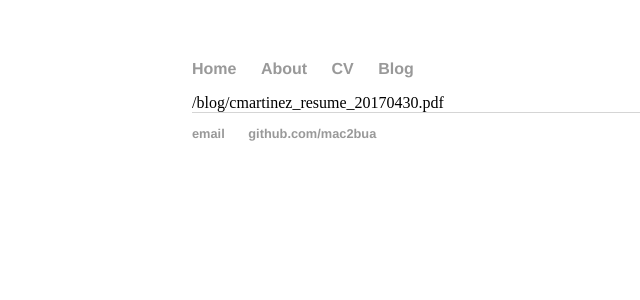
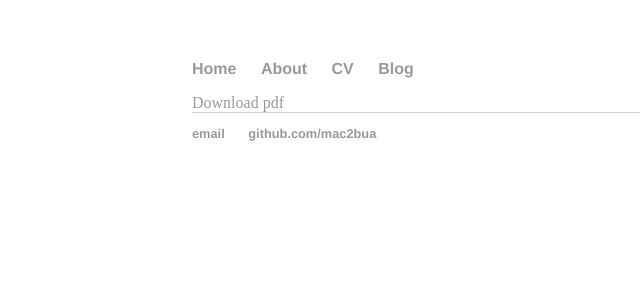
Before and after one commit to mac2bua/mac2bua.github.io, a Jekyll site: the page built from cv/index.html, in a window 1280 px wide. Shown: the top 300 px of the page, without its empty margins (0-640 px from the left). Built offline with Jekyll 4.4.1, drawn with Linux system fonts in a browser that asks for light colours.

Commit message:
Fixed problem in the link to the cv file

```diff
--- a/_config.yml
+++ b/_config.yml
@@ -1,4 +1,3 @@
 name: Information, Entropy and the Universe
 markdown: kramdown
-theme: jekyll-theme-minimal
 permalink: /blog/:year/:month/:day/:title
--- a/cv/index.html
+++ b/cv/index.html
@@ -3,4 +3,4 @@ layout: default
 title: Information, Entropy and the Universe
 ---
 
-{{ site.baseurl }}/blog/cmartinez_resume_20170430.pdf
+<a href="cmartinez_resume_20170430.pdf">Download pdf</a>
```
Also changed, not shown: 1 other file.
